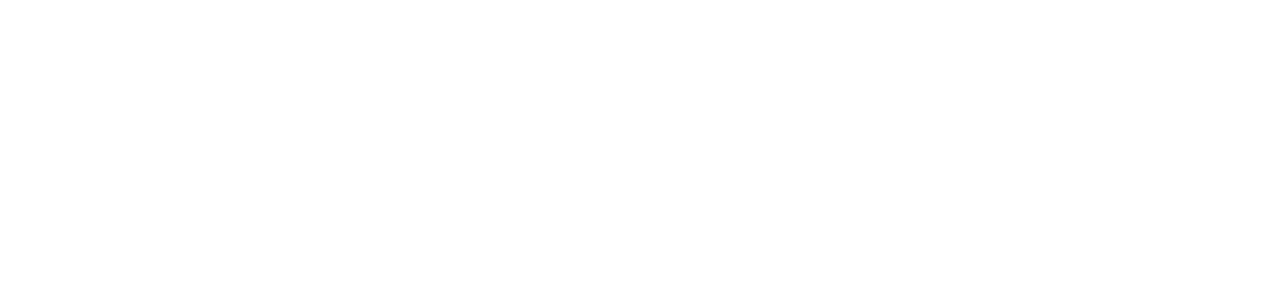
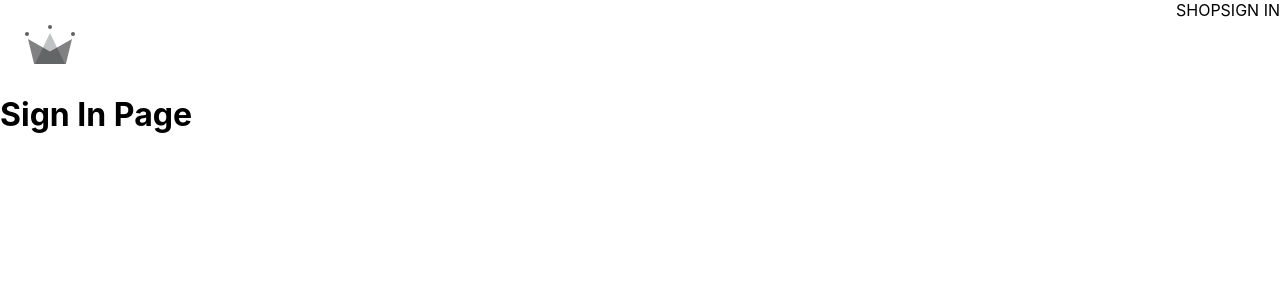
Before and after one commit to letnagao/crwn-clothing, a React (Create React App) app: page /sign-in in a window 1280 px wide. Before the commit this address had no page. Shown: the top 300 px of the page. Built offline with nearby package versions, Linux system fonts and the light colour scheme; the HTML template or start-up script is replaced by a standard one; a web font is replaced by a local one.

Commit message:
setting up firebase

```diff
--- a/package.json
+++ b/package.json
@@ -6,6 +6,7 @@
     "@testing-library/jest-dom": "^5.16.4",
     "@testing-library/react": "^13.2.0",
     "@testing-library/user-event": "^13.5.0",
+    "firebase": "^9.7.0",
     "react": "^18.1.0",
     "react-dom": "^18.1.0",
     "react-router-dom": "6",
--- a/src/App.js
+++ b/src/App.js
@@ -1,6 +1,7 @@
 import { Routes, Route } from 'react-router-dom';
 
 import Navigation from './routes/navigation/navigation.component';
+import SignIn from './routes/sign-in/sign-in.component';
 
 import Home from './routes/home/home.component';
 
@@ -14,6 +15,7 @@
       <Route path='/' element={<Navigation />}>
         <Route index element={<Home />} />
         <Route path='shop' element={<Shop />} />
+        <Route path='sign-in' element={<SignIn />} />
       </Route>
     </Routes>
   );
--- a/src/routes/navigation/navigation.component.jsx
+++ b/src/routes/navigation/navigation.component.jsx
@@ -17,6 +17,9 @@
             <Link className='nav-link' to='/shop'>
               SHOP
             </Link>
+            <Link className='nav-link' to='/sign-in'>
+              SIGN IN
+            </Link>
           </div>
         </div>
         <Outlet/>
--- /dev/null
+++ b/src/routes/sign-in/sign-in.component.jsx
@@ -0,0 +1,9 @@
+const SignIn = () => {
+    return (
+        <div>
+            <h1>Sign In Page</h1>
+        </div>
+    );
+};
+
+export default SignIn;
```
Also changed, not shown: 1 other file (tests, documents, lock files or other folders).
